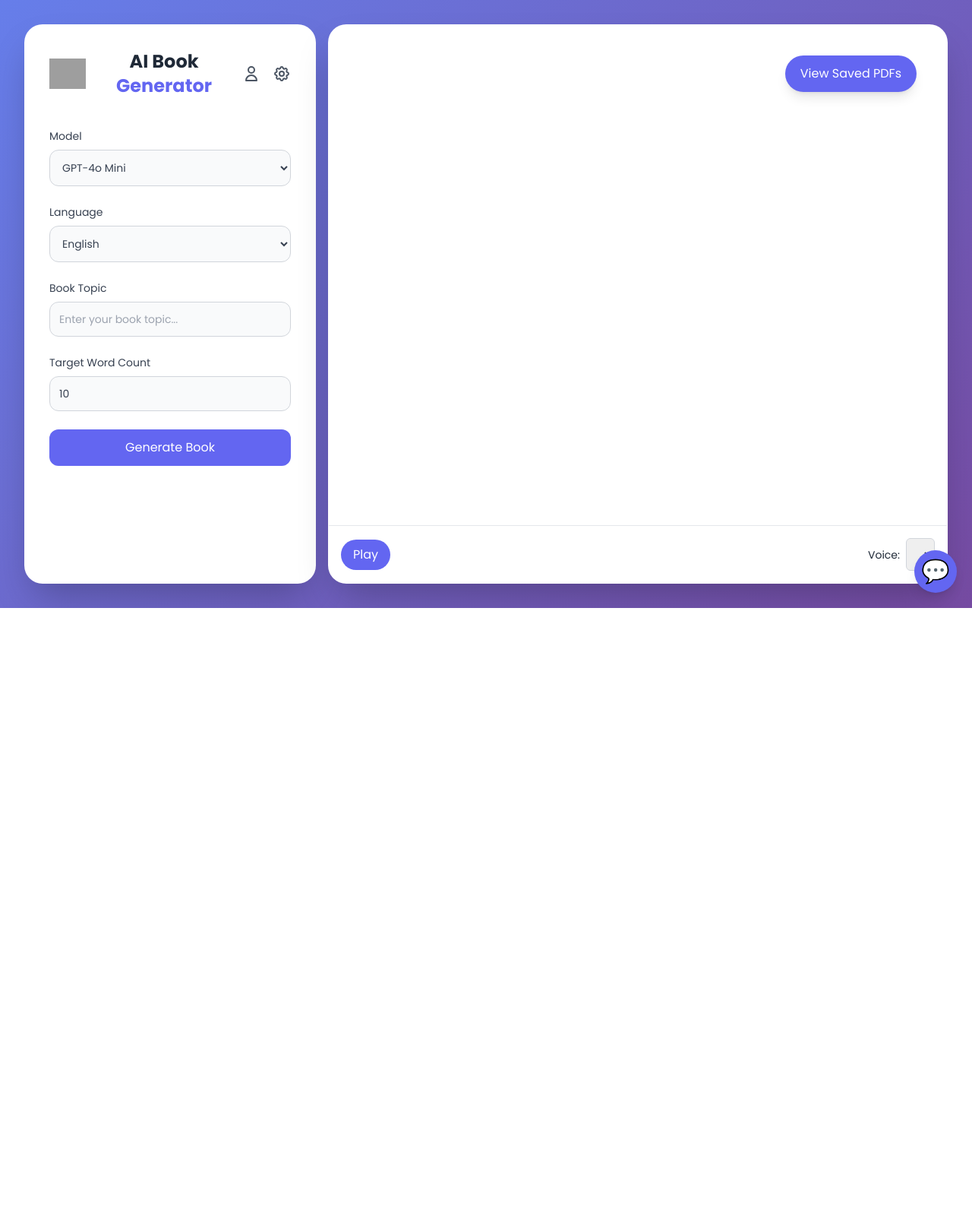
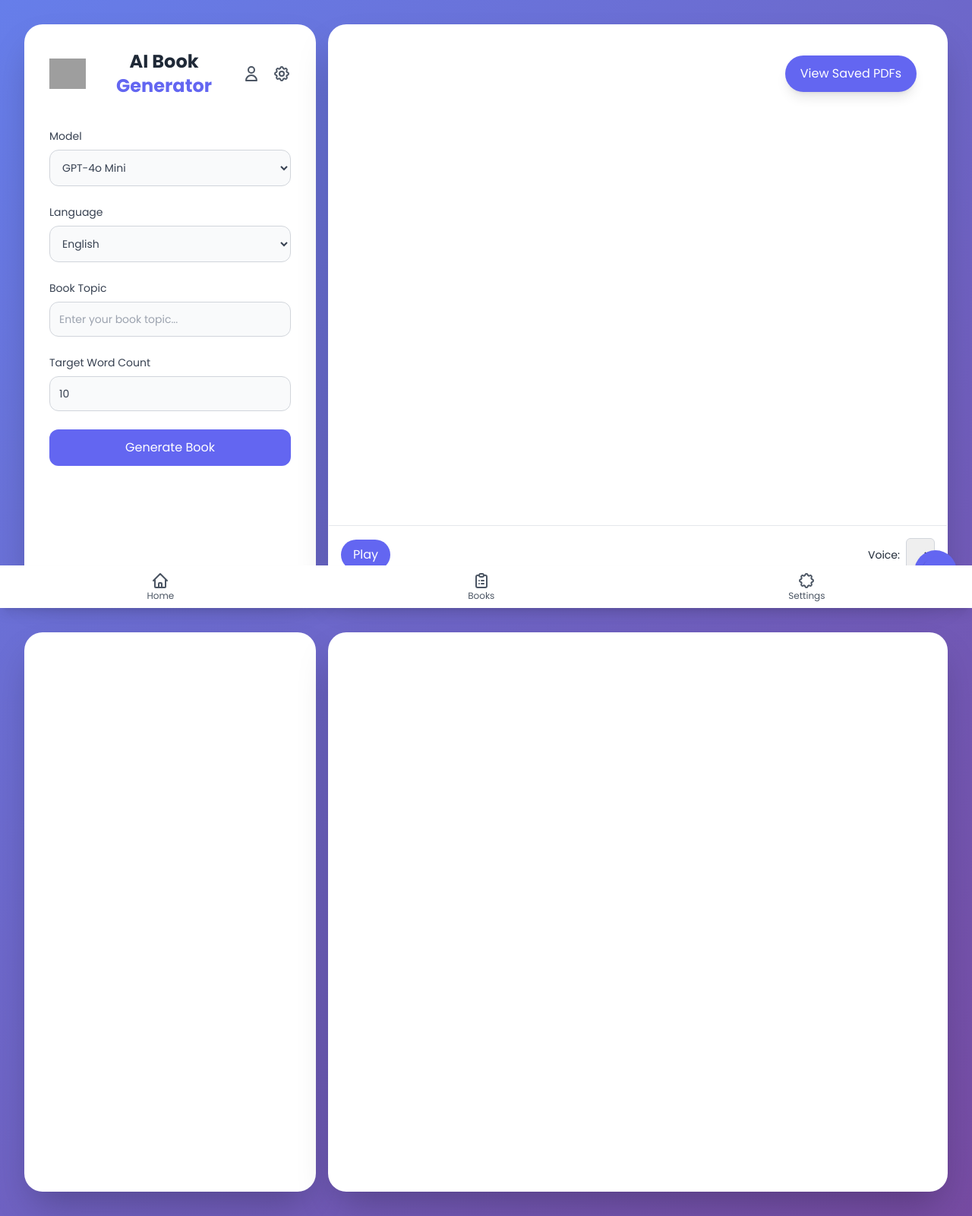
Before and after one commit to Adarshagupta/Trybookai, a Flask app: page /playground in a window 1280 px wide. Shown: the whole page at 76% size. Before the commit the page ends 800 px from the top, so only its background shows below. Run offline with Flask 3, Linux system fonts and the light colour scheme; lists and menus that the app fills with data are empty; some libraries are stand-ins or nearby versions; grey boxes are pictures that could not be loaded.

Commit message:
Update index.html

```diff
--- a/templates/index.html
+++ b/templates/index.html
@@ -362,7 +362,81 @@
         </div>
     </div>
 
+<body class="font-sans text-gray-800 min-h-screen flex flex-col gradient-bg">
+ <!-- Floating menu button -->
+ <div id="floating-menu-btn" class="fixed bottom-5 right-5 w-12 h-12 bg-primary rounded-full flex justify-center items-center cursor-pointer shadow-lg z-50 hover:bg-indigo-600 transition-colors duration-300">
+   <svg xmlns="http://www.w3.org/2000/svg" class="h-6 w-6 text-white" fill="none" viewBox="0 0 24 24" stroke="currentColor">
+     <path stroke-linecap="round" stroke-linejoin="round" stroke-width="2" d="M4 6h16M4 12h16M4 18h16" />
+   </svg>
+ </div>
 
+ <div id="floating-menu" class="fixed bottom-20 right-5 bg-white shadow-lg rounded-lg z-50 hidden">
+   <ul class="divide-y divide-gray-200">
+     <li>
+       <a href="#" class="flex items-center p-4 hover:bg-gray-100 transition-colors duration-300">
+         <svg xmlns="http://www.w3.org/2000/svg" class="h-6 w-6 mr-2 text-gray-500" fill="none" viewBox="0 0 24 24" stroke="currentColor">
+           <path stroke-linecap="round" stroke-linejoin="round" stroke-width="2" d="M16 7a4 4 0 11-8 0 4 4 0 018 0zM12 14a7 7 0 00-7 7h14a7 7 0 00-7-7z" />
+         </svg>
+         <span class="text-gray-700">Profile</span>
+       </a>
+     </li>
+     <li>
+       <a href="#" class="flex items-center p-4 hover:bg-gray-100 transition-colors duration-300">
+         <svg xmlns="http://www.w3.org/2000/svg" class="h-6 w-6 mr-2 text-gray-500" fill="none" viewBox="0 0 24 24" stroke="currentColor">
+           <path stroke-linecap="round" stroke-linejoin="round" stroke-width="2" d="M10.325 4.317c.426-1.756 2.924-1.756 3.35 0a1.724 1.724 0 002.573 1.066c1.543-.94 3.31.826 2.37 2.37a1.724 1.724 0 001.065 2.572c1.756.426 1.756 2.924 0 3.35a1.724 1.724 0 00-1.066 2.573c.94 1.543-.826 3.31-2.37 2.37a1.724 1.724 0 00-2.572 1.065c-.426 1.756-2.924 1.756-3.35 0a1.724 1.724 0 00-2.573-1.066c-1.543.94-3.31-.826-2.37-2.37a1.724 1.724 0 00-1.065-2.572c-1.756-.426-1.756-2.924 0-3.35a1.724 1.724 0 001.066-2.573c-.94-1.543.826-3.31 2.37-2.37.996.608 2.296.07 2.572-1.065z" />
+         </svg>
+         <span class="text-gray-700">Settings</span>
+       </a>
+     </li>
+     <li>
+       <a href="#" class="flex items-center p-4 hover:bg-gray-100 transition-colors duration-300">
+         <svg xmlns="http://www.w3.org/2000/svg" class="h-6 w-6 mr-2 text-gray-500" fill="none" viewBox="0 0 24 24" stroke="currentColor">
+           <path stroke-linecap="round" stroke-linejoin="round" stroke-width="2" d="M12 6v6m0 0v6m0-6h6m-6 0H6" />
+         </svg>
+         <span class="text-gray-700">New Book</span>
+       </a>
+     </li>
+   </ul>
+ </div>
+
+ <main class="flex flex-col lg:flex-row h-screen p-4 lg:p-8 gap-4">
+   <div class="w-full lg:w-96 bg-white shadow-2xl p-6 lg:p-8 flex flex-col rounded-3xl transition-all duration-300 hover:shadow-3xl mobile-full-width glass-effect">
+     <!-- Existing content -->
+   </div>
+   <div class="flex-1 flex flex-col bg-white rounded-3xl shadow-2xl transition-all duration-300 hover:shadow-3xl mobile-full-width glass-effect overflow-hidden">
+     <!-- Existing content -->
+   </div>
+ </main>
+
+ <!-- Bottom menu bar -->
+ <div class="fixed bottom-0 left-0 w-full bg-white shadow-lg z-50 flex justify-around items-center py-2 mobile-only">
+   <a href="#" class="flex flex-col items-center text-gray-600 hover:text-gray-800 transition-colors duration-300">
+     <svg xmlns="http://www.w3.org/2000/svg" class="h-6 w-6" fill="none" viewBox="0 0 24 24" stroke="currentColor">
+       <path stroke-linecap="round" stroke-linejoin="round" stroke-width="2" d="M3 12l2-2m0 0l7-7 7 7M5 10v10a1 1 0 001 1h3m10-11l2 2m-2-2v10a1 1 0 01-1 1h-3m-6 0a1 1 0 001-1v-4a1 1 0 011-1h2a1 1 0 011 1v4a1 1 0 001 1m-6 0h6" />
+     </svg>
+     <span class="text-xs">Home</span>
+   </a>
+   <a href="#" class="flex flex-col items-center text-gray-600 hover:text-gray-800 transition-colors duration-300">
+     <svg xmlns="http://www.w3.org/2000/svg" class="h-6 w-6" fill="none" viewBox="0 0 24 24" stroke="currentColor">
+       <path stroke-linecap="round" stroke-linejoin="round" stroke-width="2" d="M9 5H7a2 2 0 00-2 2v12a2 2 0 002 2h10a2 2 0 002-2V7a2 2 0 00-2-2h-2M9 5a2 2 0 002 2h2a2 2 0 002-2M9 5a2 2 0 012-2h2a2 2 0 012 2m-3 7h3m-3 4h3m-6-4h.01M9 16h.01" />
+     </svg>
+     <span class="text-xs">Books</span>
+   </a>
+   <a href="#" class="flex flex-col items-center text-gray-600 hover:text-gray-800 transition-colors duration-300">
+     <svg xmlns="http://www.w3.org/2000/svg" class="h-6 w-6" fill="none" viewBox="0 0 24 24" stroke="currentColor">
+       <path stroke-linecap="round" stroke-linejoin="round" stroke-width="2" d="M10.325 4.317c.426-1.756 2.924-1.756 3.35 0a1.724 1.724 0 002.573 1.066c1.543-.94 3.31.826 2.37 2.37a1.724 1.724 0 001.065 2.572c1.756.426 1.756 2.924 0 3.35a1.724 1.724 0 00-1.066 2.573c.94 1.543-.826 3.31-2.37 2.37a1.724 1.724 0 00-2.572 1.065c-.426 1.756-2.924 1.756-3.35 0a1.724 1.724 0 00-2.573-1.066c-1.543.94-3.31-.826-2.37-2.37a1.724 1.724 0 00-1.065-2.572c-1.756-.426-1.756-2.924 0-3.35a1.724 1.724 0 001.066-2.573c-.94-1.543.826-3.31 2.37-2.37.996.608 2.296.07 2.572-1.065z" />
+     </svg>
+     <span class="text-xs">Settings</span>
+   </a>
+ </div>
+
+ <script>
+   // Add click event listener to the floating menu button
+   document.getElementById('floating-menu-btn').addEventListener('click', function() {
+     document.getElementById('floating-menu').classList.toggle('hidden');
+   });
+ </script>
+</body>
 
 
 
```
